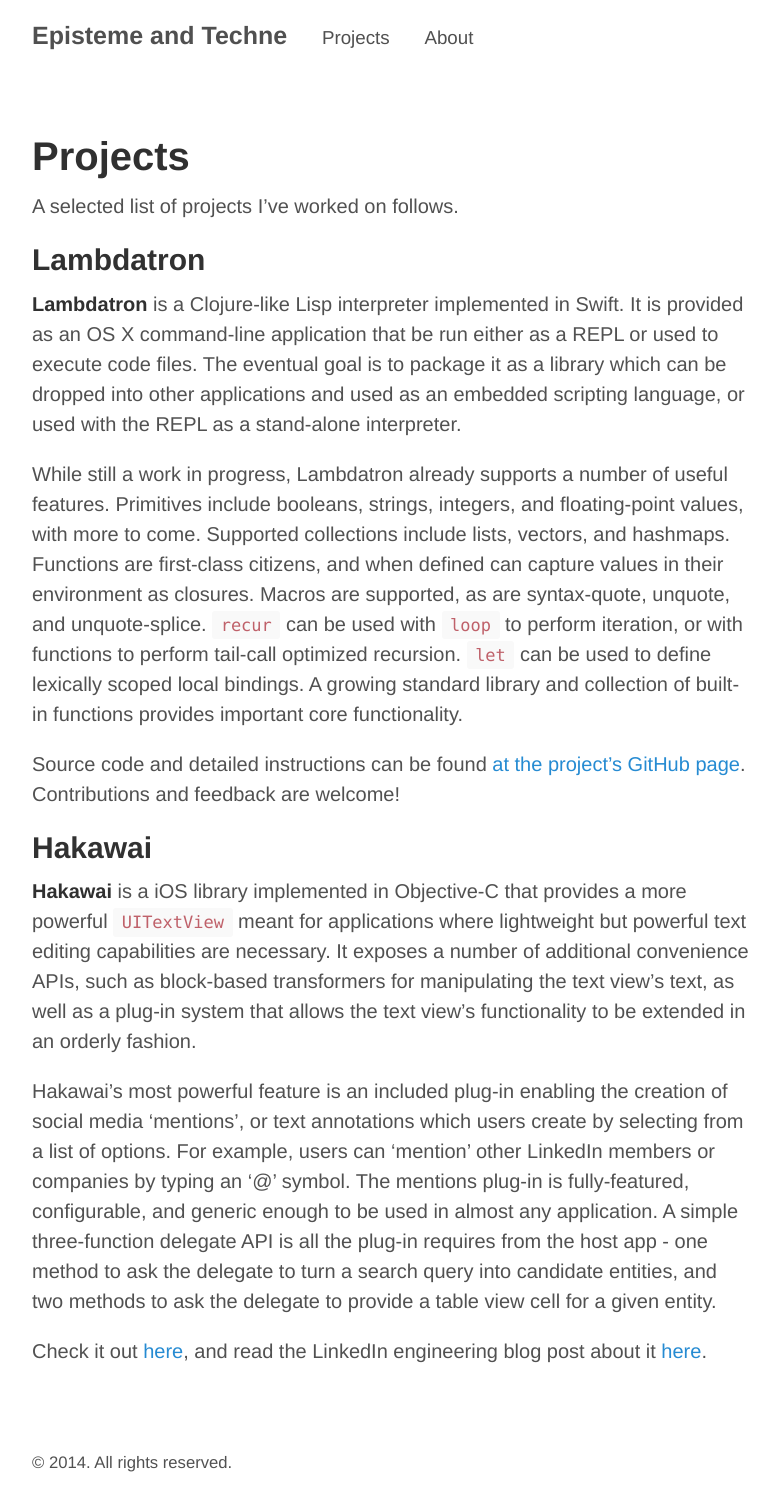
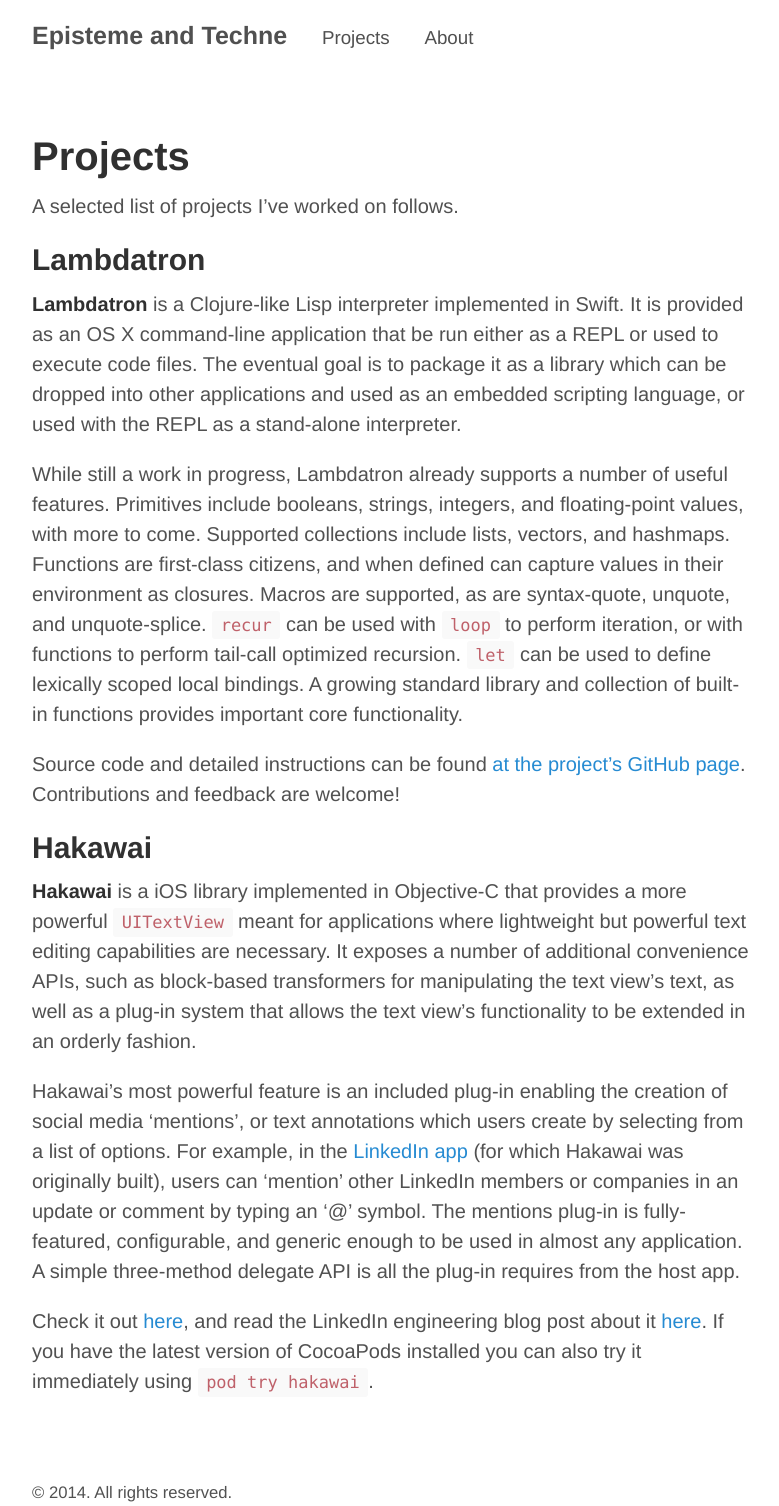
Before and after one commit to austinzheng/austinzheng.github.io, a Jekyll site: the page built from projects.md, in a window 1280 px wide. Shown: the whole page, without its empty margins (248-1027 px from the left). Built offline with Jekyll 4.4.1, drawn with Linux system fonts in a browser that asks for light colours; before the commit the page ends 1476 px from its top, so only the background shows below that.

Commit message:
Updating about and projects pages

```diff
--- a/projects.md
+++ b/projects.md
@@ -19,9 +19,9 @@ Source code and detailed instructions can be found [at the project's GitHub page
 
 **Hakawai** is a iOS library implemented in Objective-C that provides a more powerful `UITextView` meant for applications where lightweight but powerful text editing capabilities are necessary. It exposes a number of additional convenience APIs, such as block-based transformers for manipulating the text view's text, as well as a plug-in system that allows the text view's functionality to be extended in an orderly fashion.
 
-Hakawai's most powerful feature is an included plug-in enabling the creation of social media 'mentions', or text annotations which users create by selecting from a list of options. For example, users can 'mention' other LinkedIn members or companies by typing an '@' symbol. The mentions plug-in is fully-featured, configurable, and generic enough to be used in almost any application. A simple three-function delegate API is all the plug-in requires from the host app - one method to ask the delegate to turn a search query into candidate entities, and two methods to ask the delegate to provide a table view cell for a given entity.
+Hakawai's most powerful feature is an included plug-in enabling the creation of social media 'mentions', or text annotations which users create by selecting from a list of options. For example, in the [LinkedIn app](https://itunes.apple.com/us/app/linkedin/id288429040?mt=8) (for which Hakawai was originally built), users can 'mention' other LinkedIn members or companies in an update or comment by typing an '@' symbol. The mentions plug-in is fully-featured, configurable, and generic enough to be used in almost any application. A simple three-method delegate API is all the plug-in requires from the host app.
 
-Check it out [here][hkw-link], and read the LinkedIn engineering blog post about it [here][hkw-blog-link].
+Check it out [here][hkw-link], and read the LinkedIn engineering blog post about it [here][hkw-blog-link]. If you have the latest version of CocoaPods installed you can also try it immediately using `pod try hakawai`.
 
 
 [lbt-link]:       https://github.com/austinzheng/swift-lambdatron/
```
Also changed, not shown: about.md (+1 -1 lines).
